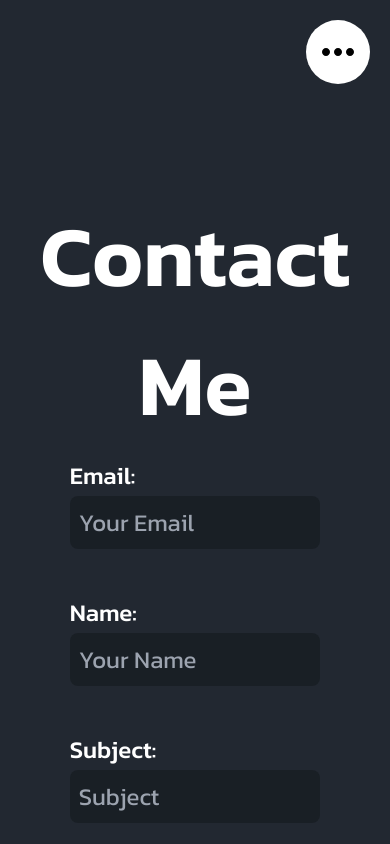
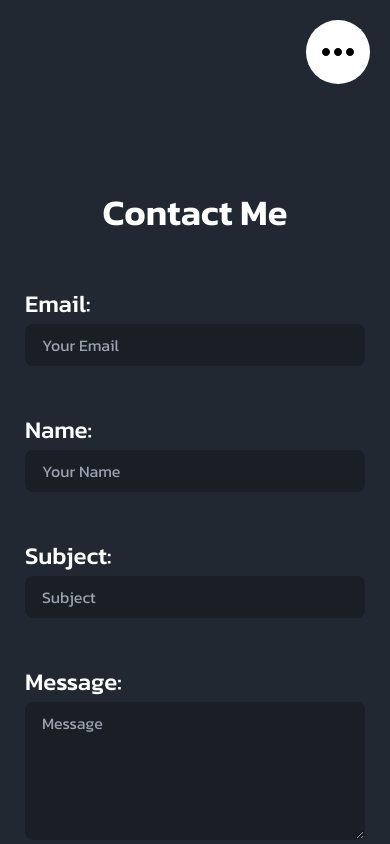
Before and after one commit to JonathanTylerWeber/next-portfolio, a Next.js app: page /contact in a window 390 px wide. Shown: the top 844 px of the page. Built offline with nearby package versions, Linux system fonts and the light colour scheme.

Commit message:
email form styling

```diff
--- a/src/app/globals.css
+++ b/src/app/globals.css
@@ -24,3 +24,37 @@ body {
   background: var(--background);
   font-family: Arial, Helvetica, sans-serif;
 }
+
+/* Autofill Styles for WebKit Browsers (Chrome, Safari) */
+input:-webkit-autofill,
+input:-webkit-autofill:hover,
+input:-webkit-autofill:focus,
+input:-webkit-autofill:active {
+  -webkit-box-shadow: 0 0 0px 1000px #191f25 inset !important;
+  box-shadow: 0 0 0px 1000px #191f25 inset !important;
+  -webkit-text-fill-color: white !important;
+  caret-color: white !important;
+  transition: background-color 5000s ease-in-out 0s;
+}
+
+/* Autofill Styles for Firefox */
+input:-moz-autofill,
+input:-moz-autofill:hover,
+input:-moz-autofill:focus,
+input:-moz-autofill:active {
+  box-shadow: 0 0 0px 1000px #191f25 inset !important;
+  -moz-text-fill-color: white !important;
+  caret-color: white !important;
+  transition: background-color 5000s ease-in-out 0s;
+}
+
+/* Autofill Styles for Edge */
+input:-ms-autofill,
+input:-ms-autofill:hover,
+input:-ms-autofill:focus,
+input:-ms-autofill:active {
+  box-shadow: 0 0 0px 1000px #191f25 inset !important;
+  -ms-text-fill-color: white !important;
+  caret-color: white !important;
+  transition: background-color 5000s ease-in-out 0s;
+}
--- a/src/components/ContactBody.tsx
+++ b/src/components/ContactBody.tsx
@@ -7,7 +7,7 @@ const ContactBody: React.FC = () => {
     <div className="bg-[#222831] min-h-screen pt-48 md:pt-16 lg:pt-40">
       <FadeInOnScroll>
         <div className="container mx-auto px-4">
-          <h1 className="text-white text-center font-kanit font-semibold text-[calc(1.5vw+5em)] pb-2.5">
+          <h1 className="text-center text-white font-kanit font-semibold mb-4 text-4xl md:text-6xl lg:text-8xl pb-10 lg:pb-20">
             Contact Me
           </h1>
           <EmailForm />
--- a/src/components/EmailForm.tsx
+++ b/src/components/EmailForm.tsx
@@ -1,24 +1,26 @@
-// components/EmailForm.tsx
-
 "use client";
 
 import React, { useState, FormEvent } from "react";
 import { motion } from "framer-motion";
 import { FaSpinner } from "react-icons/fa";
 import axios from "axios";
+import Toast from "./Toast";
 
 const EmailForm: React.FC = () => {
   const [email, setEmail] = useState<string>("");
   const [name, setName] = useState<string>("");
   const [subject, setSubject] = useState<string>("");
   const [text, setText] = useState<string>("");
-  const [status, setStatus] = useState<string>("");
+  const [toast, setToast] = useState<{
+    message: string;
+    type: "success" | "error";
+  } | null>(null);
   const [isLoading, setIsLoading] = useState<boolean>(false);
 
   const handleSubmit = async (event: FormEvent<HTMLFormElement>) => {
     event.preventDefault();
     setIsLoading(true);
-    setStatus("");
+    setToast(null);
 
     try {
       const response = await axios.post("/api/send", {
@@ -29,21 +31,31 @@ const EmailForm: React.FC = () => {
       });
 
       if (response.status === 200) {
-        setStatus("Email sent successfully!");
-        // Reset form fields
+        setToast({ message: "Email sent successfully!", type: "success" });
         setEmail("");
         setName("");
         setSubject("");
         setText("");
       } else {
-        setStatus("Unexpected response from server.");
+        setToast({
+          message: "Unexpected response from server.",
+          type: "error",
+        });
       }
     } catch (error: unknown) {
       console.error("Error sending email:", error);
-      if (error instanceof Error) {
-        setStatus(error.message || "Error sending email.");
+      if (axios.isAxiosError(error) && error.response) {
+        setToast({
+          message: error.response.data.message || "Error sending email.",
+          type: "error",
+        });
+      } else if (error instanceof Error) {
+        setToast({
+          message: error.message || "Error sending email.",
+          type: "error",
+        });
       } else {
-        setStatus("An unexpected error occurred.");
+        setToast({ message: "An unexpected error occurred.", type: "error" });
       }
     }
 
@@ -51,12 +63,12 @@ const EmailForm: React.FC = () => {
   };
 
   return (
+    <>
       <div className="flex justify-center">
         <form
           onSubmit={handleSubmit}
-        className="flex flex-col w-[70%] md:w-2/3 lg:w-1/2"
+          className="flex flex-col w-[95%] md:w-4/5 lg:w-3/5 xl:w-1/2"
         >
-        {/* Email Field */}
           <div className="mb-6">
             <label
               htmlFor="email"
@@ -72,11 +84,10 @@ const EmailForm: React.FC = () => {
               onChange={(e) => setEmail(e.target.value)}
               required
               autoComplete="email"
-            className="text-white bg-[#191f25] border border-transparent rounded-lg p-2 text-2xl w-full box-border leading-6 transition-colors duration-200 ease-in-out mb-6 placeholder-gray-400 focus:outline-none focus:border-white"
+              className="text-white bg-[#191f25] border border-transparent rounded-lg p-2 pl-4 md:text-2xl w-full box-border leading-6 transition-colors duration-200 ease-in-out mb-6 placeholder-gray-400 focus:outline-none focus:border-white"
             />
           </div>
 
-        {/* Name Field */}
           <div className="mb-6">
             <label
               htmlFor="name"
@@ -92,11 +103,10 @@ const EmailForm: React.FC = () => {
               onChange={(e) => setName(e.target.value)}
               required
               autoComplete="name"
-            className="text-white bg-[#191f25] border border-transparent rounded-lg p-2 text-2xl w-full box-border leading-6 transition-colors duration-200 ease-in-out mb-6 placeholder-gray-400 focus:outline-none focus:border-white"
+              className="text-white bg-[#191f25] border border-transparent rounded-lg p-2 pl-4 md:text-2xl w-full box-border leading-6 transition-colors duration-200 ease-in-out mb-6 placeholder-gray-400 focus:outline-none focus:border-white"
             />
           </div>
 
-        {/* Subject Field */}
           <div className="mb-6">
             <label
               htmlFor="subject"
@@ -111,11 +121,10 @@ const EmailForm: React.FC = () => {
               value={subject}
               onChange={(e) => setSubject(e.target.value)}
               required
-            className="text-white bg-[#191f25] border border-transparent rounded-lg p-2 text-2xl w-full box-border leading-6 transition-colors duration-200 ease-in-out mb-6 placeholder-gray-400 focus:outline-none focus:border-white"
+              className="text-white bg-[#191f25] border border-transparent rounded-lg p-2 pl-4 md:text-2xl w-full box-border leading-6 transition-colors duration-200 ease-in-out mb-6 placeholder-gray-400 focus:outline-none focus:border-white"
             />
           </div>
 
-        {/* Message Field */}
           <div className="mb-6">
             <label
               htmlFor="text"
@@ -130,15 +139,14 @@ const EmailForm: React.FC = () => {
               value={text}
               onChange={(e) => setText(e.target.value)}
               required
-            className="text-white bg-[#191f25] border border-transparent rounded-lg p-2 text-2xl w-full box-border leading-6 transition-colors duration-200 ease-in-out resize-vertical placeholder-gray-400 focus:outline-none focus:border-white"
+              className="text-white bg-[#191f25] border border-transparent rounded-lg p-2 pl-4 md:text-2xl w-full box-border leading-6 transition-colors duration-200 ease-in-out resize-vertical placeholder-gray-400 focus:outline-none focus:border-white"
             />
           </div>
 
-        {/* Submit Button */}
-        <div className="flex justify-center mt-4">
+          <div className="flex justify-center mt-4 pb-40">
             <motion.button
               type="submit"
-            className="bg-[#76ABAE] text-white font-kanit border-none rounded-lg px-5 py-2.5 text-2xl w-2/5 cursor-pointer transition-transform duration-200 ease-in-out mb-6 active:bg-white active:text-[#222831] focus:outline-none focus:text-white disabled:opacity-50"
+              className="bg-[#76ABAE] text-white font-kanit border-none rounded-lg px-5 py-2.5 text-2xl w-3/5 md:w-2/5 cursor-pointer transition-transform duration-200 ease-in-out mb-6 active:bg-white active:text-[#222831] focus:outline-none focus:text-white disabled:opacity-50"
               whileTap={{ scale: isLoading ? 1 : 0.9 }}
               whileHover={
                 isLoading
@@ -152,24 +160,24 @@ const EmailForm: React.FC = () => {
               disabled={isLoading}
               transition={{ type: "spring", stiffness: 600, damping: 10 }}
             >
-            {isLoading ? <FaSpinner className="animate-spin" /> : "Send Email"}
+              {isLoading ? (
+                <FaSpinner className="animate-spin" />
+              ) : (
+                "Send Email"
+              )}
             </motion.button>
           </div>
-
-        {/* Status Message */}
-        {status && (
-          <p
-            className={`text-center text-2xl mt-1 ${
-              status.includes("successfully")
-                ? "text-[#8bced2]"
-                : "text-[#FF5353]"
-            } font-kanit`}
-          >
-            {status}
-          </p>
-        )}
         </form>
       </div>
+
+      {toast && (
+        <Toast
+          message={toast.message}
+          type={toast.type}
+          onClose={() => setToast(null)}
+        />
+      )}
+    </>
   );
 };
 
--- /dev/null
+++ b/src/components/Toast.tsx
@@ -0,0 +1,30 @@
+import { motion, AnimatePresence } from "framer-motion";
+import { FaTimes } from "react-icons/fa";
+
+interface ToastProps {
+  message: string;
+  type: "success" | "error";
+  onClose: () => void;
+}
+
+const Toast: React.FC<ToastProps> = ({ message, type, onClose }) => {
+  return (
+    <AnimatePresence>
+      <motion.div
+        className={`fixed top-5 inset-x-0 mx-auto px-4 py-3 max-w-md rounded-lg shadow-lg flex items-center justify-between z-50
+          ${type === "success" ? "bg-green-500" : "bg-red-500"}`}
+        initial={{ opacity: 0, y: -50 }}
+        animate={{ opacity: 1, y: 0 }}
+        exit={{ opacity: 0, y: -50 }}
+        transition={{ duration: 0.5 }}
+      >
+        <span className="text-white text-lg">{message}</span>
+        <button onClick={onClose} className="text-white ml-4">
+          <FaTimes />
+        </button>
+      </motion.div>
+    </AnimatePresence>
+  );
+};
+
+export default Toast;
```
Lines whose indentation alone changed are shown as unchanged.
